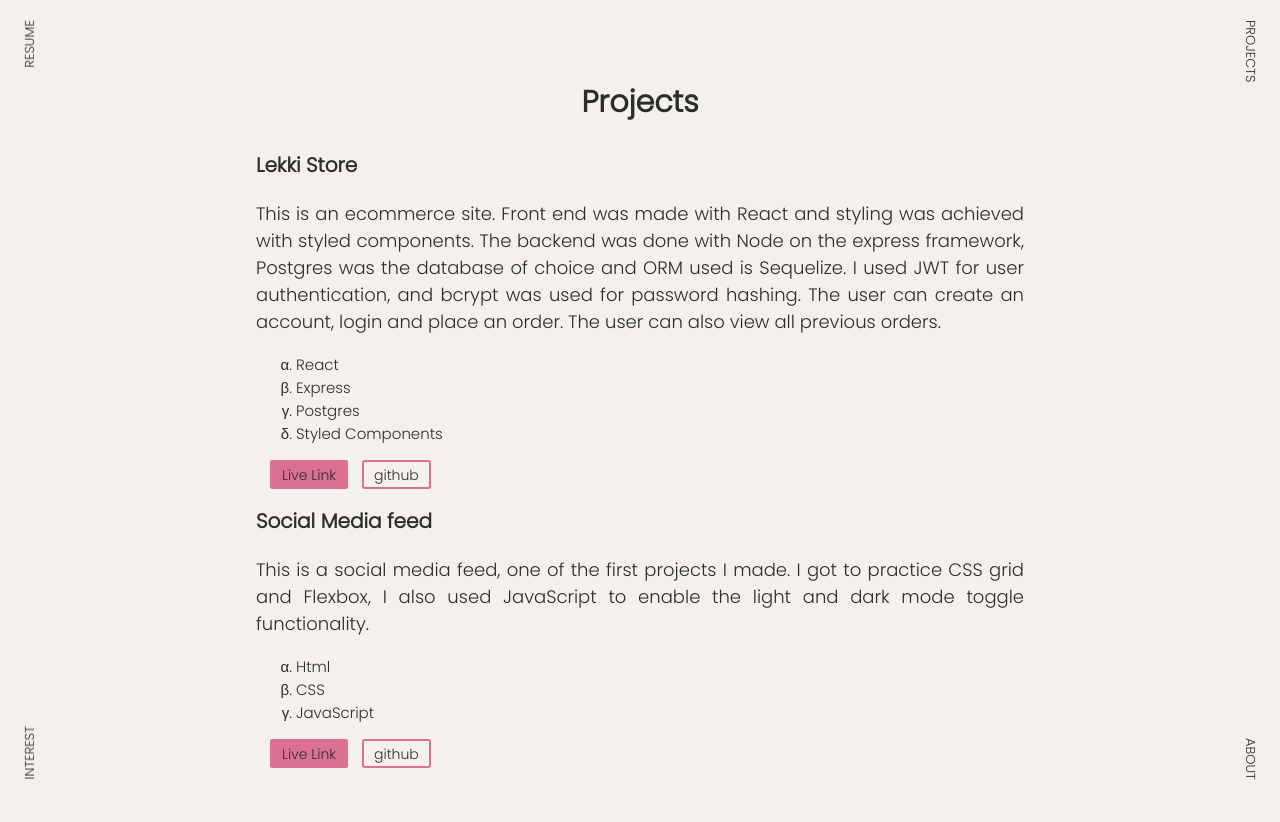
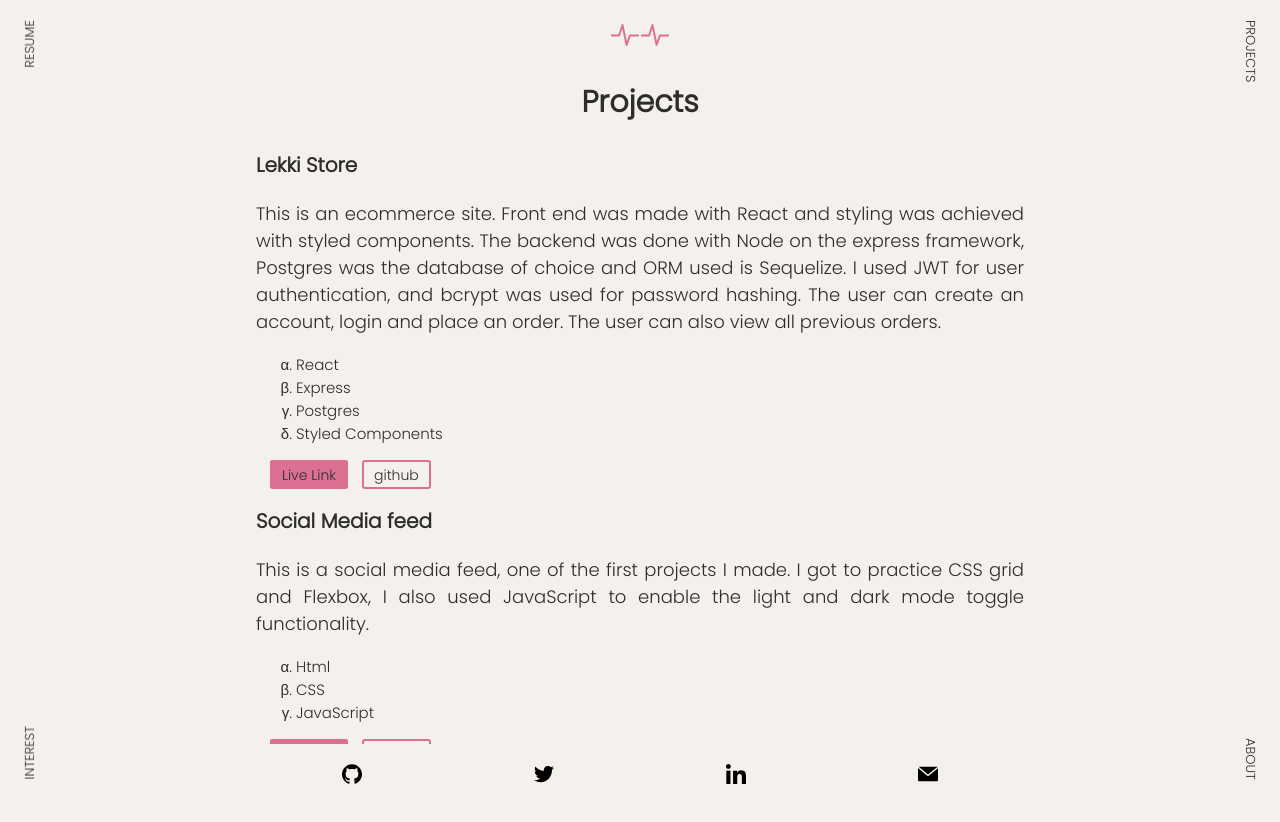
Before and after one commit to Placeholder30/portfolio-v2, a React (Create React App) app: page /projects in a window 1280 px wide. Shown: the top 822 px of the page. Built offline with nearby package versions, Linux system fonts and the light colour scheme.

Commit message:
fix more shit

```diff
--- a/src/components/About/About.js
+++ b/src/components/About/About.js
@@ -1,16 +1,14 @@
 import React from "react";
 import Footer from "../Nav/Footer";
 import Header from "../Nav/Header";
-import { Link } from "react-router-dom";
-import logo from "../../assets/logoo.svg";
+import Socials from "../Socials/Socials";
+import HomeIcon from "../HomeIcon";
 function About() {
   return (
     <>
       <Header />
       <div className="container">
-        <Link to="/" className="logo">
-          <img src={logo} alt="" />
-        </Link>
+        <HomeIcon />
         <div className="about-container" id="about">
           <div className="about-inner">
             <h2>About Me!</h2>
@@ -35,6 +33,7 @@ function About() {
             </p>
           </div>
         </div>
+        <Socials />
       </div>
       <Footer />
     </>
--- a/src/components/Home/HeroSection.js
+++ b/src/components/Home/HeroSection.js
@@ -2,17 +2,14 @@ import React from "react";
 import Footer from "../Nav/Footer";
 import Header from "../Nav/Header";
 import avatar from "../../assets/avatarr.jpg";
-import { Link } from "react-router-dom";
-import logo from "../../assets/logoo.svg";
 import Socials from "../Socials/Socials";
+import HomeIcon from "../HomeIcon";
 function HeroSection() {
   return (
     <>
-      <Link to="/" className="logo">
-        <img src={logo} alt="" />
-      </Link>
       <Header />
       <div className="container">
+        <HomeIcon />
         <div className="intro-container">
           <div className="content">
             <div className="image">
--- /dev/null
+++ b/src/components/HomeIcon.js
@@ -0,0 +1,26 @@
+import React from "react";
+import { Link } from "react-router-dom";
+function HomeIcon() {
+  return (
+    <>
+      <div className="svg-container">
+        <Link to="/" className="logo">
+          <svg className="svg-icon" viewBox="0 0 20 20">
+            <path
+              fill="palevioletred"
+              d="M18.737,9.691h-5.462c-0.279,0-0.527,0.174-0.619,0.437l-1.444,4.104L8.984,3.195c-0.059-0.29-0.307-0.506-0.603-0.523C8.09,2.657,7.814,2.838,7.721,3.12L5.568,9.668H1.244c-0.36,0-0.655,0.291-0.655,0.655c0,0.36,0.294,0.655,0.655,0.655h4.8c0.281,0,0.532-0.182,0.621-0.45l1.526-4.645l2.207,10.938c0.059,0.289,0.304,0.502,0.595,0.524c0.016,0,0.031,0,0.046,0c0.276,0,0.524-0.174,0.619-0.437L13.738,11h4.999c0.363,0,0.655-0.294,0.655-0.655C19.392,9.982,19.1,9.691,18.737,9.691z"
+            ></path>
+          </svg>
+          <svg className="svg-icon" viewBox="0 0 20 20">
+            <path
+              fill="palevioletred"
+              d="M18.737,9.691h-5.462c-0.279,0-0.527,0.174-0.619,0.437l-1.444,4.104L8.984,3.195c-0.059-0.29-0.307-0.506-0.603-0.523C8.09,2.657,7.814,2.838,7.721,3.12L5.568,9.668H1.244c-0.36,0-0.655,0.291-0.655,0.655c0,0.36,0.294,0.655,0.655,0.655h4.8c0.281,0,0.532-0.182,0.621-0.45l1.526-4.645l2.207,10.938c0.059,0.289,0.304,0.502,0.595,0.524c0.016,0,0.031,0,0.046,0c0.276,0,0.524-0.174,0.619-0.437L13.738,11h4.999c0.363,0,0.655-0.294,0.655-0.655C19.392,9.982,19.1,9.691,18.737,9.691z"
+            ></path>
+          </svg>
+        </Link>
+      </div>
+    </>
+  );
+}
+
+export default HomeIcon;
--- a/src/components/Interest/Interest.js
+++ b/src/components/Interest/Interest.js
@@ -1,14 +1,12 @@
 import React from "react";
 import Footer from "../Nav/Footer";
 import Header from "../Nav/Header";
-import { Link } from "react-router-dom";
-import logo from "../../assets/logoo.svg";
+import Socials from "../Socials/Socials";
+import HomeIcon from "../HomeIcon";
 function Interest() {
   return (
     <>
-      <Link to="/" className="logo">
-        <img src={logo} alt="" />
-      </Link>
+      <HomeIcon />
       <Header />
       <div className="container">
         <div className="interest-container">
@@ -35,6 +33,7 @@ function Interest() {
           </div>
         </div>
       </div>
+      <Socials />
       <Footer />
     </>
   );
--- a/src/components/Project/Project.js
+++ b/src/components/Project/Project.js
@@ -1,16 +1,14 @@
 import React from "react";
 import Footer from "../Nav/Footer";
 import Header from "../Nav/Header";
-import { Link } from "react-router-dom";
-import logo from "../../assets/logoo.svg";
+import Socials from "../Socials/Socials";
+import HomeIcon from "../HomeIcon";
 function Project() {
   return (
     <>
-      <Link to="/" className="logo">
-        <img src={logo} alt="" />
-      </Link>
       <Header />
       <div className="container">
+        <HomeIcon />
         <div className="project-container">
           <h2>Projects</h2>
           <div className="project">
@@ -86,6 +84,7 @@ function Project() {
             </div>
           </div>
         </div>
+        <Socials />
       </div>
       <Footer />
     </>
--- a/src/index.css
+++ b/src/index.css
@@ -16,12 +16,16 @@ body {
   margin: 0 auto;
 }
 
+.svg-container {
+  position: absolute;
+  width: 100vw;
+  max-width: 1300px;
+  top: 2rem;
+}
 .logo {
-  position: absolute;
-  width: 4rem;
-  top: 2rem;
-  left: 48%;
-  display: none;
+  margin: 0 auto;
+  display: flex;
+  width: 6rem;
 }
 .logo img {
   width: 100%;
@@ -170,9 +174,12 @@ u {
   color: palevioletred;
 }
 .contact {
+  position: fixed;
+  bottom: 0;
+  left: 20%;
   max-width: 1300px;
-  margin: 10% auto 0;
   width: 60%;
+  background-color: #f4f1ec;
 }
 ul.socials {
   display: flex;
@@ -207,6 +214,10 @@ ul.socials img {
   .content p {
     font-size: 1.8rem;
   }
+  .contact {
+    width: 70%;
+    left: 15%;
+  }
   ul.socials {
     width: 100%;
     justify-content: space-between;
```
